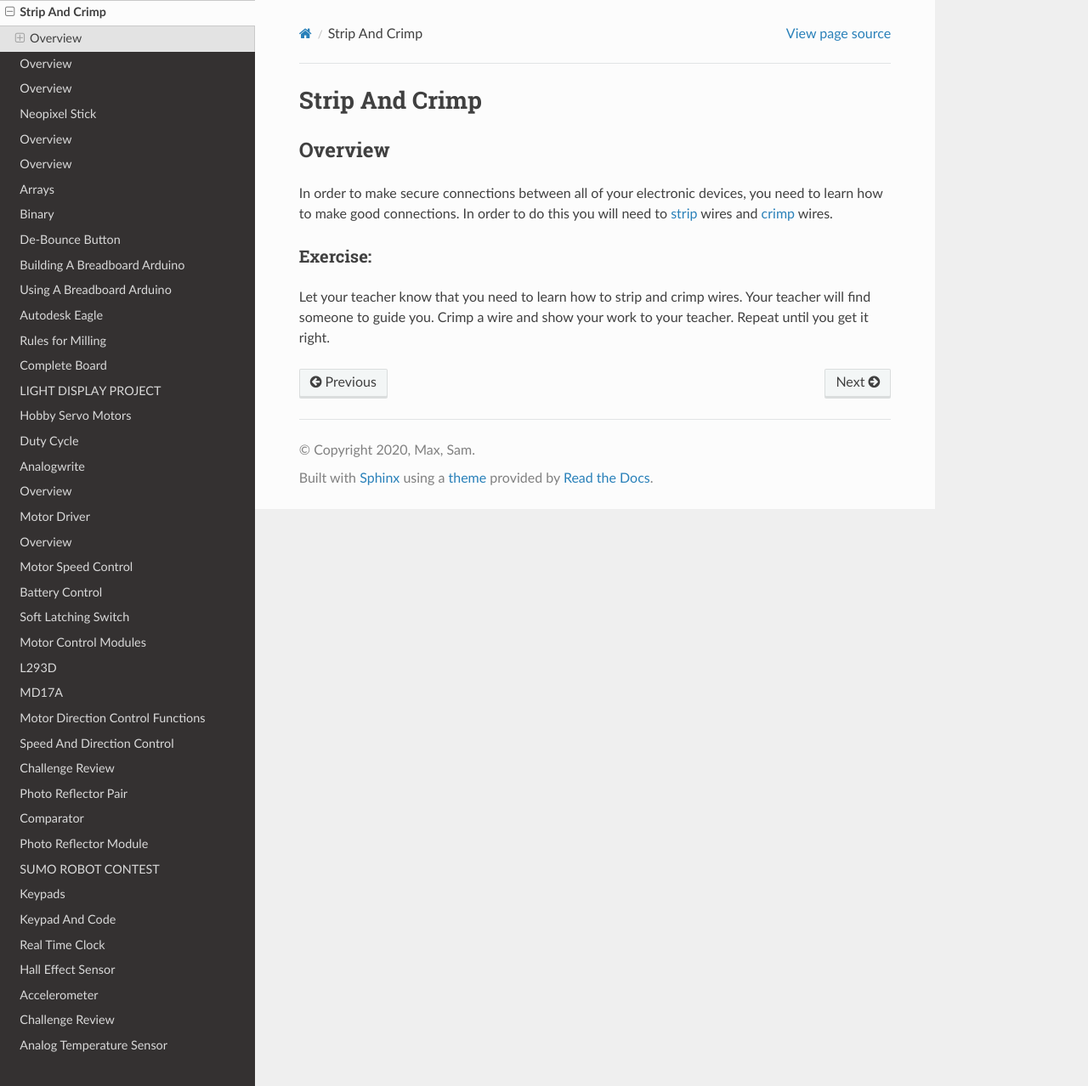
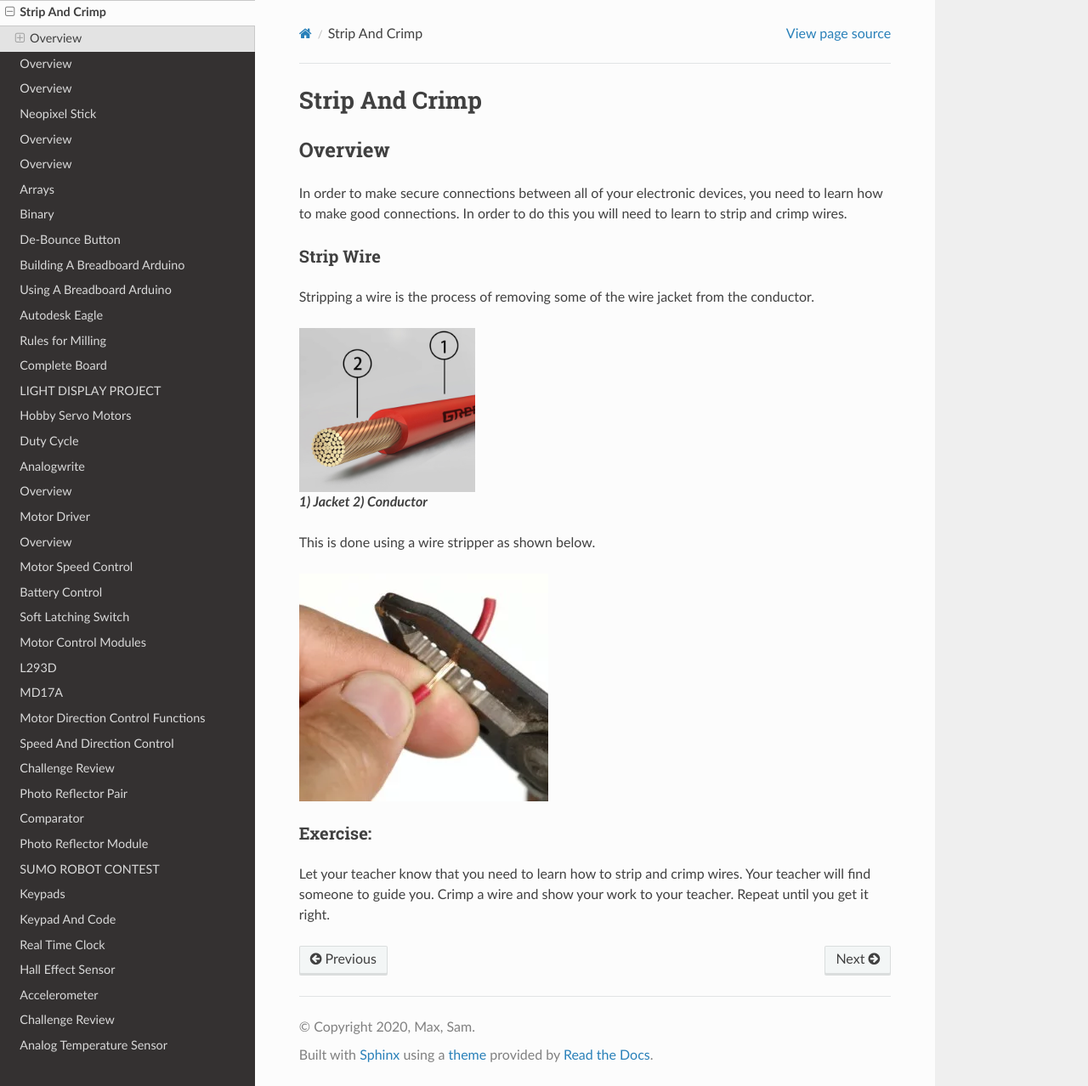
Before and after one commit to maxtkc/mvths-wiki, a Sphinx documentation site: the page built from docs/035-strip-and-crimp.rst, in a window 1280 px wide and 1278 px high. Shown: the whole window at 85% size. Built offline with Sphinx 7.4.7 and the Read the Docs theme 2.0.0, drawn with Linux system fonts in a browser that asks for light colours; pages that are not in the unit, such as notebooks, are missing from menus.

Commit message:
Update 035-strip-and-crimp.rst

```diff
--- a/docs/035-strip-and-crimp.rst
+++ b/docs/035-strip-and-crimp.rst
@@ -4,12 +4,23 @@ Strip And Crimp
 Overview
 --------
 
-In order to make secure connections between all of your electronic
-devices, you need to learn how to make good connections. In order to do
-this you will need to
-`strip <https://www.google.com/url?q=https://docs.google.com/document/d/1BmZbXzxnD2j17QToSZ9jeZmnP7burwfksfQq2v4zu-Y/edit%23heading%3Dh.iu1a5wiv6hpy&sa=D&ust=1587613173984000>`__ wires
-and
-`crimp <https://www.google.com/url?q=https://docs.google.com/document/d/1BmZbXzxnD2j17QToSZ9jeZmnP7burwfksfQq2v4zu-Y/edit%23heading%3Dh.7su0yza1ij0z&sa=D&ust=1587613173985000>`__ wires.
+In order to make secure connections between all of your electronic devices, you need to learn how to make good connections. In order to do this you will need to learn to strip and crimp wires.
+
+
+
+Strip Wire
+~~~~~~~~~~~
+
+Stripping a wire is the process of removing some of the wire jacket from the conductor.
+
+.. figure:: images/strip.png
+
+   **1) Jacket   2) Conductor**
+
+This is done using a wire stripper as shown below.
+
+.. figure:: images/wirestripper.png
+
 
 Exercise:
 ~~~~~~~~~
```
